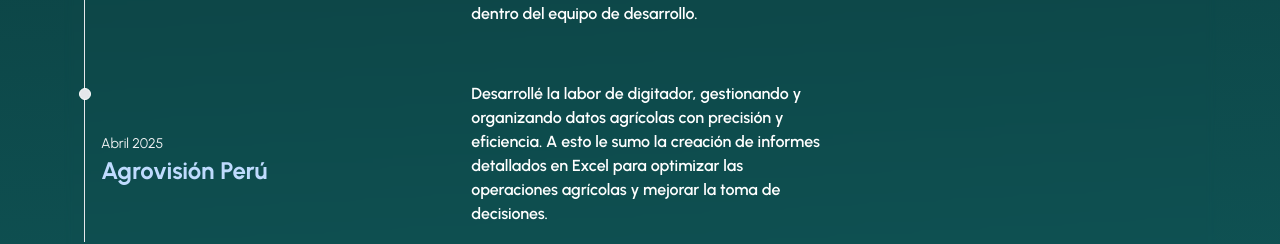
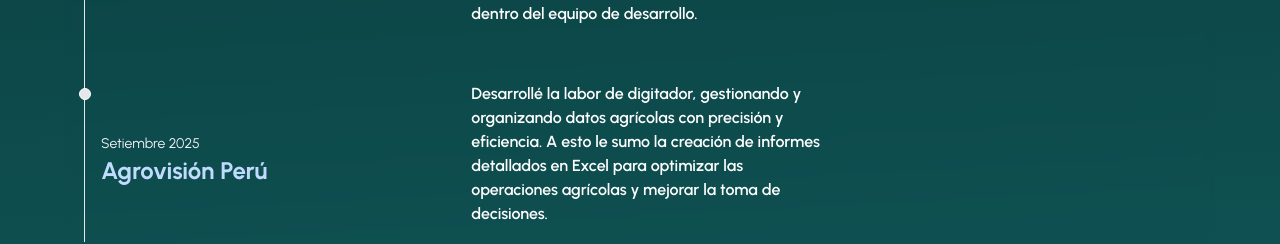
Before and after one commit to ChaponanWill/chaponanwill-portfolio, a Next.js app: page / in a window 1280 px wide. Shown: the part 2160-2404 px from the top of the page. Built offline with nearby package versions, Linux system fonts and the light colour scheme.

Commit message:
changes date...

```diff
--- a/src/app/components/ExperienciaLaboral.tsx
+++ b/src/app/components/ExperienciaLaboral.tsx
@@ -54,7 +54,7 @@
     {
         id: 7,
         title: "Agrovisión Perú",
-        fechaInicio: "Abril 2025",
+        fechaInicio: "Setiembre 2025",
         descripcion: "Desarrollé la labor de digitador, gestionando y organizando datos agrícolas con precisión y eficiencia. A esto le sumo la creación de informes detallados en Excel para optimizar las operaciones agrícolas y mejorar la toma de decisiones."
     },
 
```
